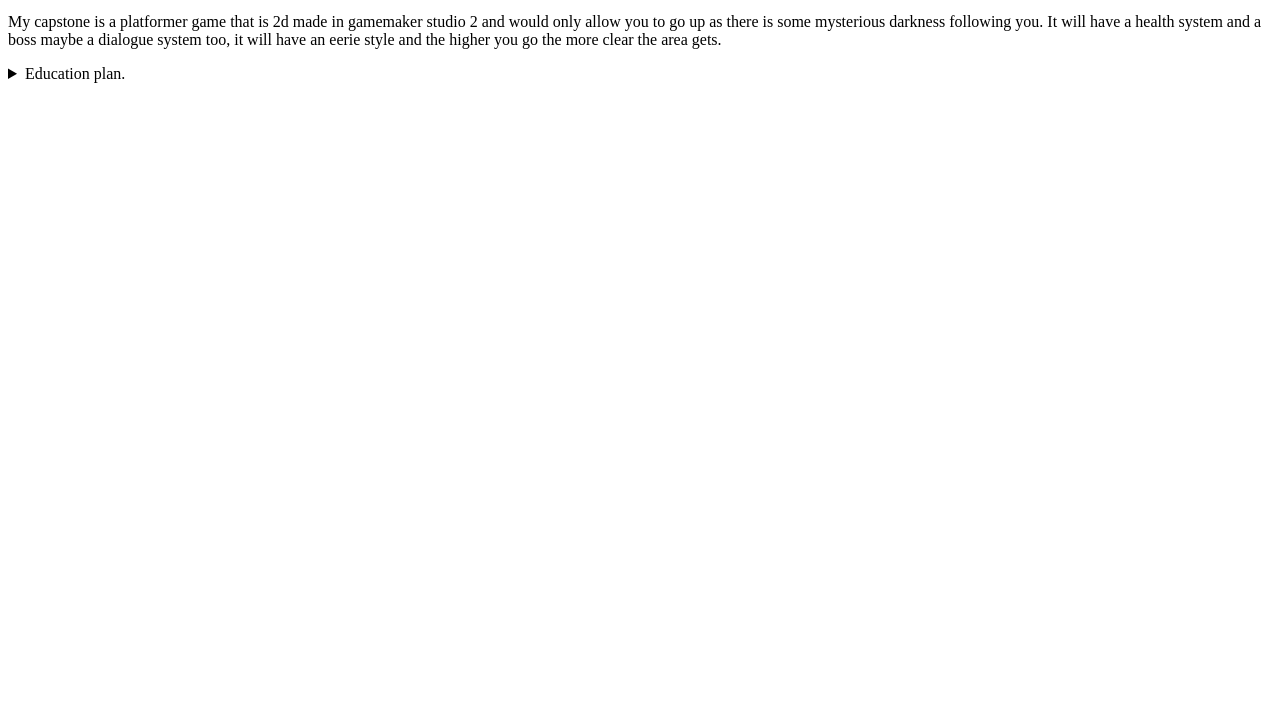
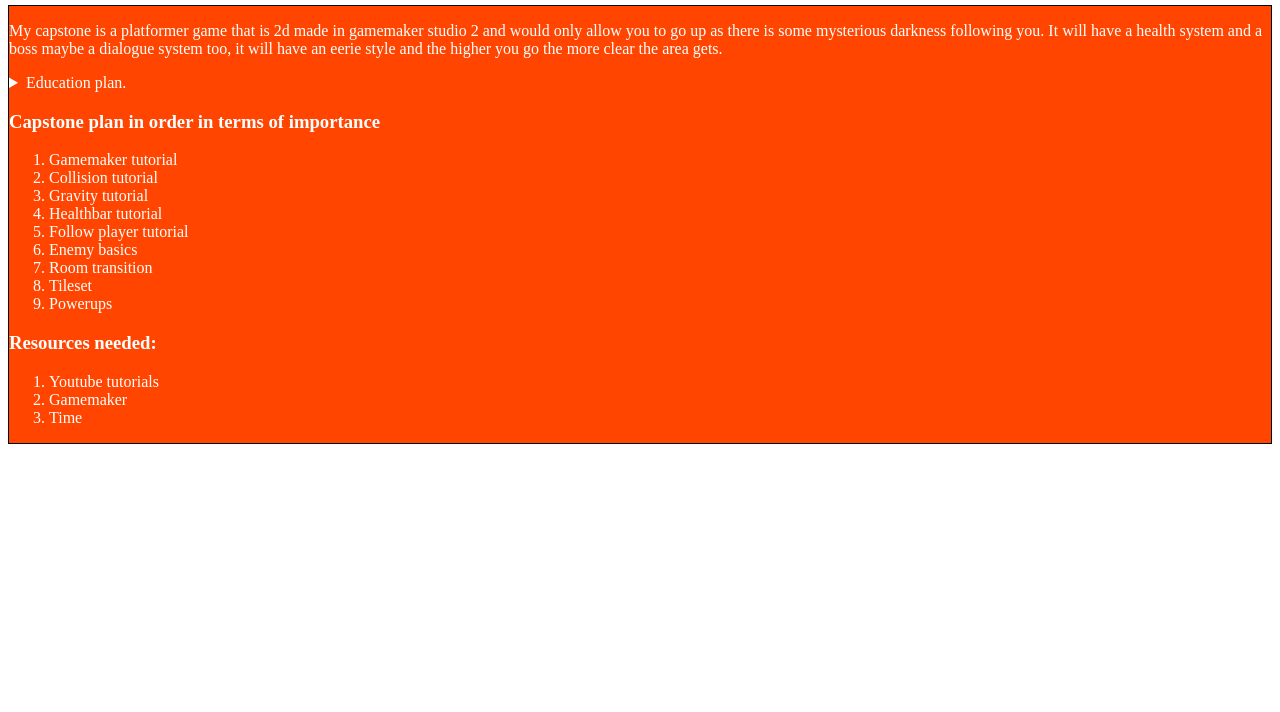
Before and after one commit to Sigmabro24/Sigmabro24.github.io, a plain HTML site: page capstone.html in a window 1280 px wide. Shown: the part 88-800 px from the top of the page. Drawn offline with Linux system fonts and the light colour scheme.

Commit message:
BLOGPOST

```diff
--- a/capstone.html
+++ b/capstone.html
@@ -3,9 +3,15 @@
     <head>
         <meta charset="UTF-8">
         <title>Capstone</title>
+        <style>
+            div{
+                background: orangered;
+                color: white;
+                border: 1px black solid
+            }
+        </style>
     </head>
     <body>
-        <header><h2>Capstone Idea</h2></header>
         <a href= "resume.html">resume</a>
         <a href ="aboutme.html">about me</a>
         <a href ="html.html">html projects</a>
@@ -15,10 +21,32 @@
         <a href="semantic.html">semantic tags</a>
         <a href="reflections.html">reflection</a>
         <a href="sdlc2.html">Software Development Life Cycle</a>
+        <header><h2 align="center">Capstone Idea</h2></header>
 
-        <p>My capstone is a platformer game that is 2d made in gamemaker studio 2 and would only allow you to go up as there is some mysterious darkness following you. It will have a health system and a boss maybe a dialogue system too, it will have an eerie style and the higher you go the more clear the area gets.</p>
-        <details> So for the plan I would watch youtube videos for the functions like gravity and health system I would also need to do the black smoke thing that follows you as well also gamemaker documentation: https://manual.gamemaker.io/ and also map hazards like spikes and stuff which would require to understand collisions, also tilesets so maybe a video of that
-            <summary>Education plan.</summary>
-        </details>
+        <div>
+            <p>My capstone is a platformer game that is 2d made in gamemaker studio 2 and would only allow you to go up as there is some mysterious darkness following you. It will have a health system and a boss maybe a dialogue system too, it will have an eerie style and the higher you go the more clear the area gets.</p>
+            <details> So for the plan I would watch youtube videos for the functions like gravity and health system I would also need to do the black smoke thing that follows you as well also gamemaker documentation: https://manual.gamemaker.io/ and also map hazards like spikes and stuff which would require to understand collisions, also tilesets so maybe a video of that
+                <summary>Education plan.</summary>
+            </details>
+            <h3>Capstone plan in order in terms of importance</h3>
+            <ol>
+                <li>Gamemaker tutorial</li>
+                <li>Collision tutorial</li>
+                <li>Gravity tutorial</li>
+                <li>Healthbar tutorial</li>
+                <li>Follow player tutorial</li>
+                <li>Enemy basics</li>
+                <li>Room transition</li>
+                <li>Tileset</li>
+                <li>Powerups</li>
+
+            </ol>
+            <h3>Resources needed:</h3>
+            <ol>
+                <li>Youtube tutorials</li>
+                <li>Gamemaker</li>
+                <li>Time</li>
+            </ol>
+        </div>
     </body>
 </html>
--- /dev/null
+++ b/styles/css.css
@@ -0,0 +1,11 @@
+table,tr,td,th{
+    border: 1px black solid
+}
+div{
+    border: 1px black solid;
+    width: 500px;
+    height:280px;
+    margin-top: 25px;
+    background-color: lightblue;
+    color:white;
+}
```
Also changed, not shown: blogpost.html (+2 -0 lines), css.html (+3 -0 lines).
